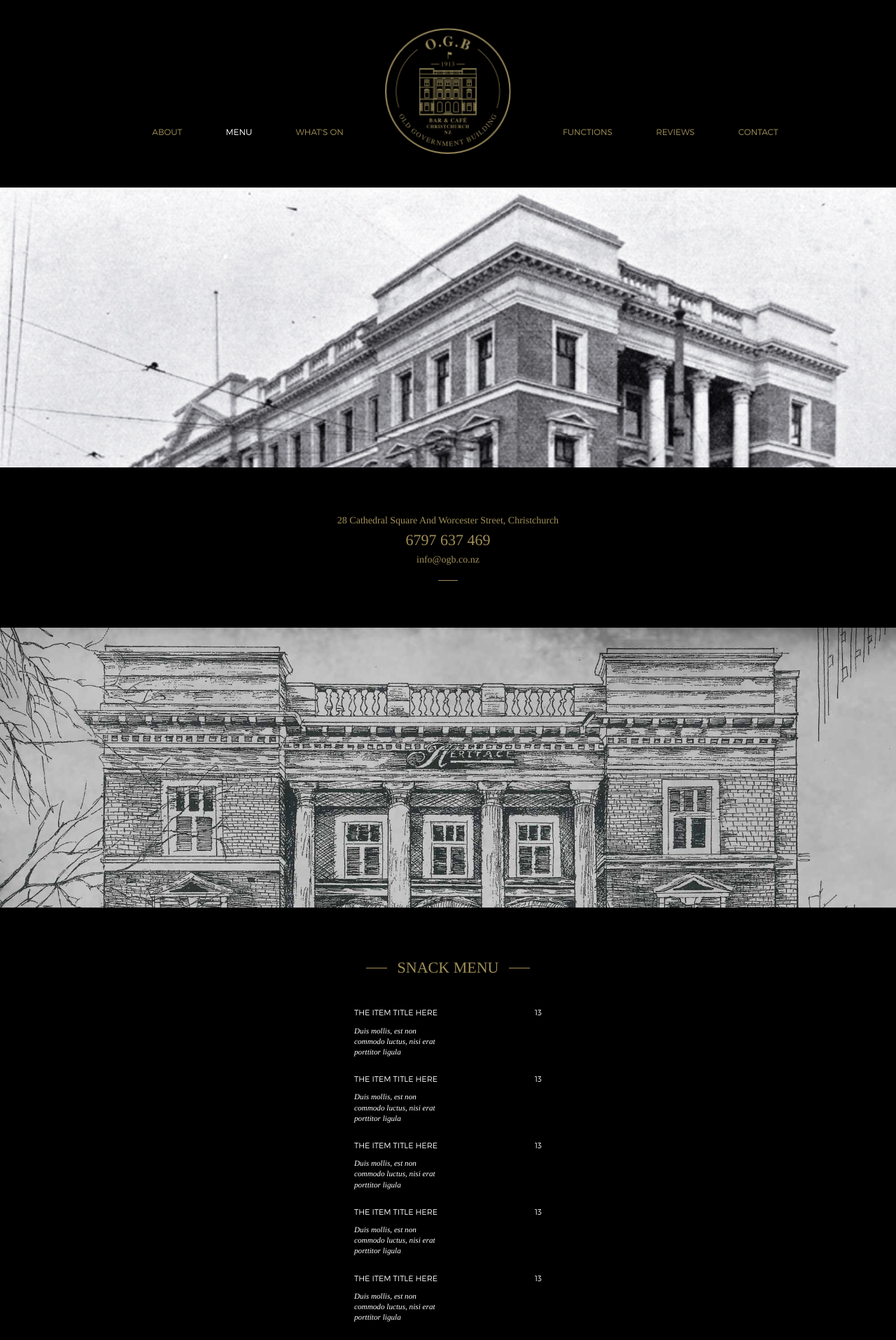
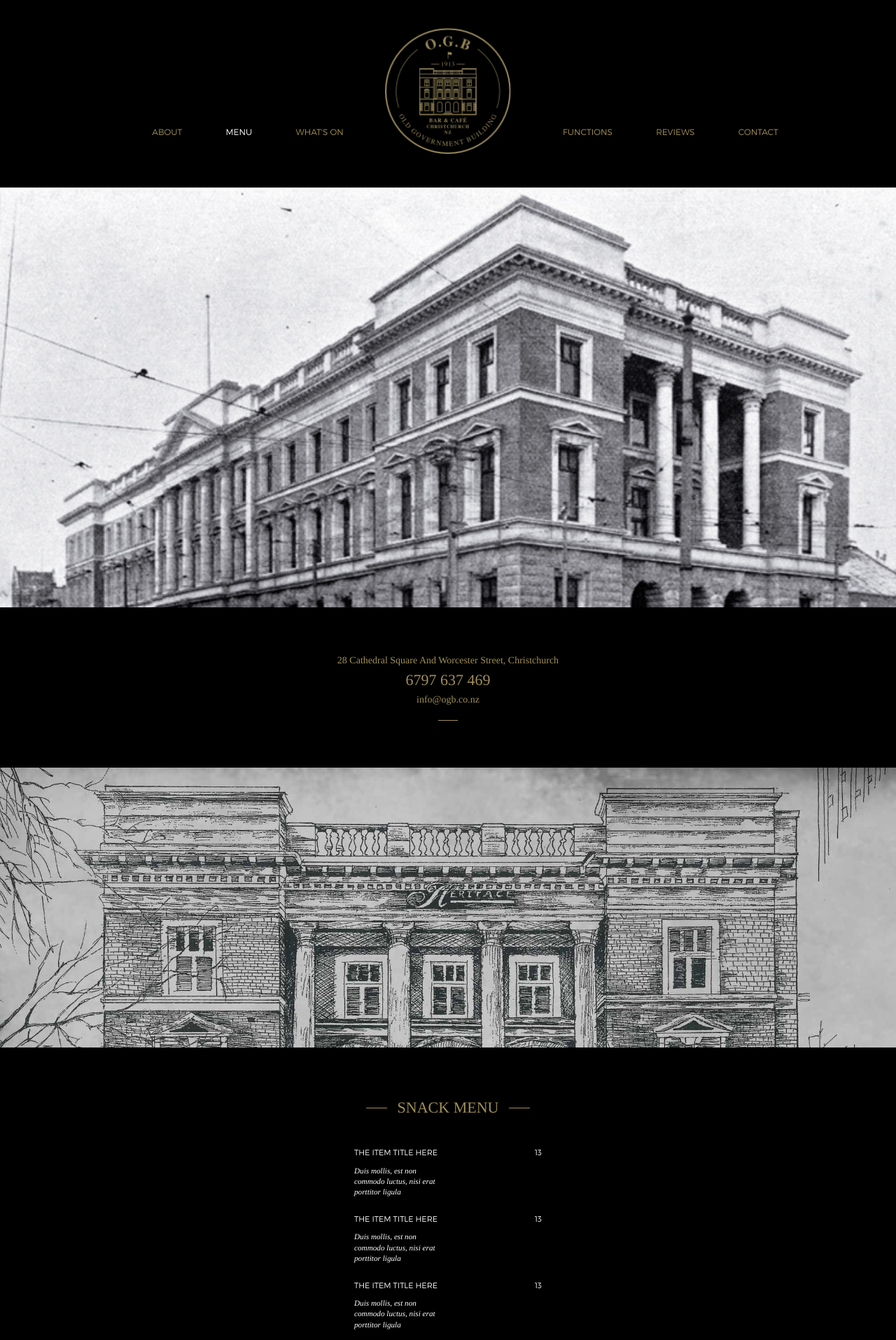
Before and after one commit to planktonWD/ogb, a Jekyll site: the page built from home.html, in a window 1280 px wide. Shown: the top 1915 px of the page at 70% size. Built offline with Jekyll 4.4.1, drawn with Linux system fonts in a browser that asks for light colours; nearby versions of some CDN libraries.

Commit message:
new padding for 1st image

```diff
--- a/home.html
+++ b/home.html
@@ -4,7 +4,7 @@ title: home
 footer: highlight
 ---
 
-<div style="background-image: url({{site.baseurl}}/img/1.jpg);" class="parallax fw">
+<div style="background-image: url({{site.baseurl}}/img/1.jpg); padding-top: 600px !important;" class="parallax fw">
 
     <section class="bg-trans fw highlight text-center times">
         <p class="u-mb0">
```
Also changed, not shown: 1 other file.
